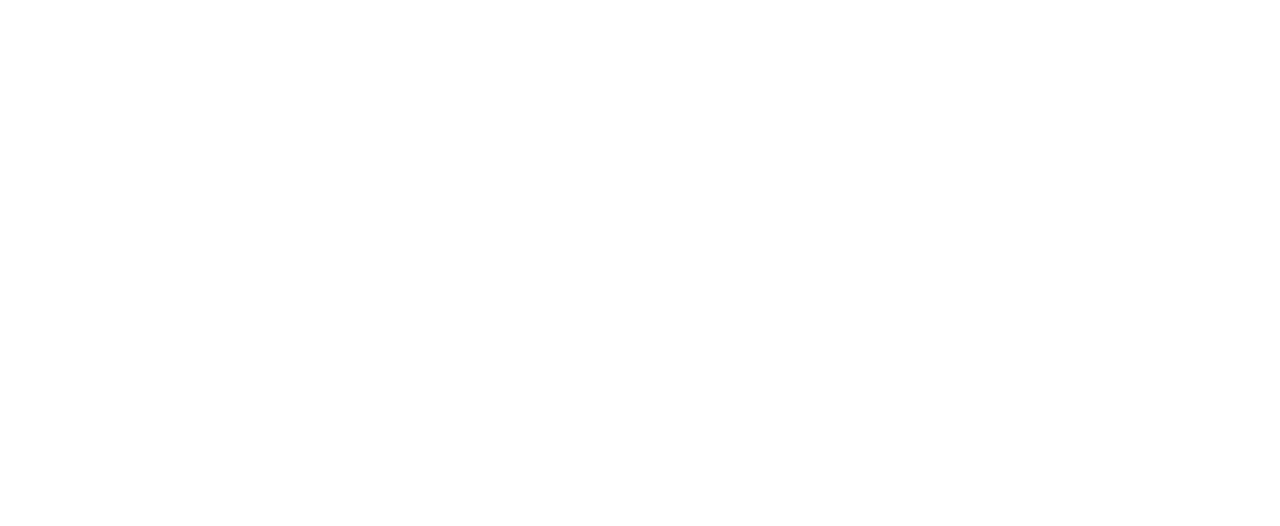
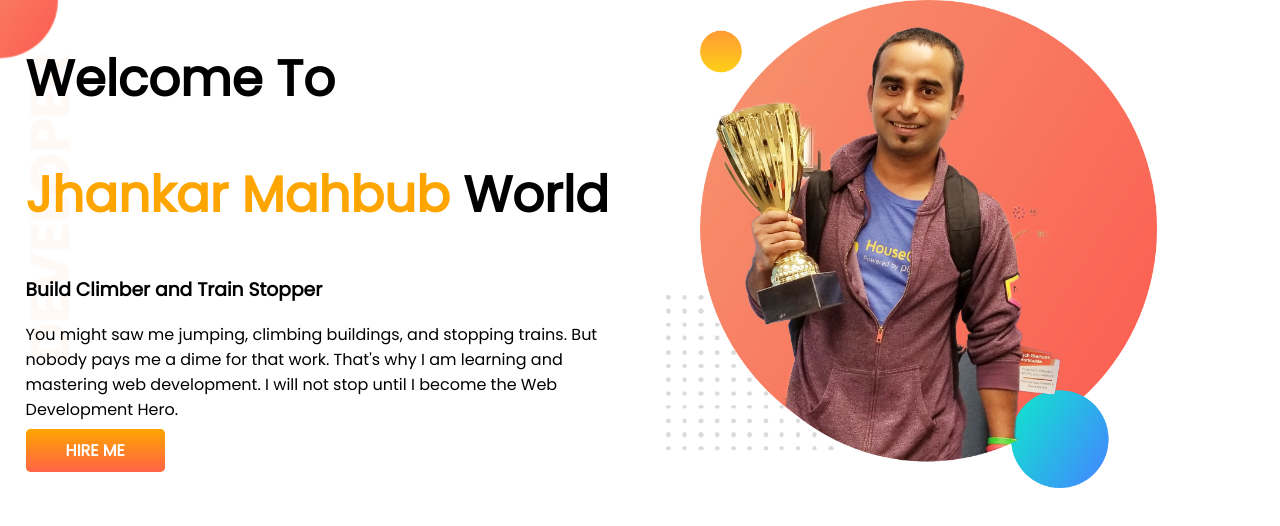
Before and after one commit to gautamsen117/developer-portfolio, a plain HTML site: page index.html in a window 1280 px wide. Drawn offline with Linux system fonts and the light colour scheme.

Commit message:
top-banner added

```diff
--- a/index.html
+++ b/index.html
@@ -1,13 +1,35 @@
 <!DOCTYPE html>
 <html lang="en">
+
 <head>
     <meta charset="UTF-8">
     <meta http-equiv="X-UA-Compatible" content="IE=edge">
     <meta name="viewport" content="width=device-width, initial-scale=1.0">
     <title>Gautam Portfolio</title>
+    <link rel="preconnect" href="https://fonts.googleapis.com">
+    <link rel="preconnect" href="https://fonts.gstatic.com" crossorigin>
+    <link href="https://fonts.googleapis.com/css2?family=Poppins&display=swap" rel="stylesheet">
     <link rel="stylesheet" href="style.css">
 </head>
+
 <body>
+    <section class="top-banner">
+        <div class="half-width">
+            <h1>Welcome To</h1>
+            <h1><span class="orange-color">Jhankar Mahbub</span> World</h1>
+            <h3>Build Climber and Train Stopper</h3>
+            <p>You might saw me jumping, climbing buildings, and stopping trains. But nobody pays me a dime for that
+                work.
+                That's why I am learning and mastering web development. I will not stop until I become the Web
+                Development
+                Hero.
+            </p>
+            <a class="link-button" target="_blank" href="https://www.linkedin.com/in/gautam-sen/">HIRE ME</a>
+        </div>
+        <div class="half-width">
+            <img src="images/jhankar.png" alt="">
+        </div>
+    </section>
+</body>
 
-</body>
 </html>
--- a/style.css
+++ b/style.css
@@ -0,0 +1,33 @@
+body {
+    font-family: 'Poppins', sans-serif;
+    margin: 0;
+}
+h1 {
+    font-size: 50px;
+}
+.orange-color{
+    color: orange;
+}
+section{
+    display: flex;
+}
+.half-width {
+    width: 50%;
+    padding-left: 2%;
+}
+.half-width img{
+    width: 80%;
+}
+.link-button {
+    text-decoration: none;
+    background-color: orange;
+    background-image: linear-gradient(orange,tomato);
+    padding: 10px 40px;
+    color: white;
+    font-weight: 700;
+    border-radius: 5px;
+}
+.top-banner{
+    background-image: url(images/top-banner.png);
+    background-repeat: no-repeat;
+}
```
Also changed, not shown: images/dream-bg.png (added), images/exp-bg.png (added), images/jhankar.png (added), images/jhankar2.png (added), images/my-bg.png (added), images/my-bg2.png (added), images/top-banner.png (added), 7 other files.
